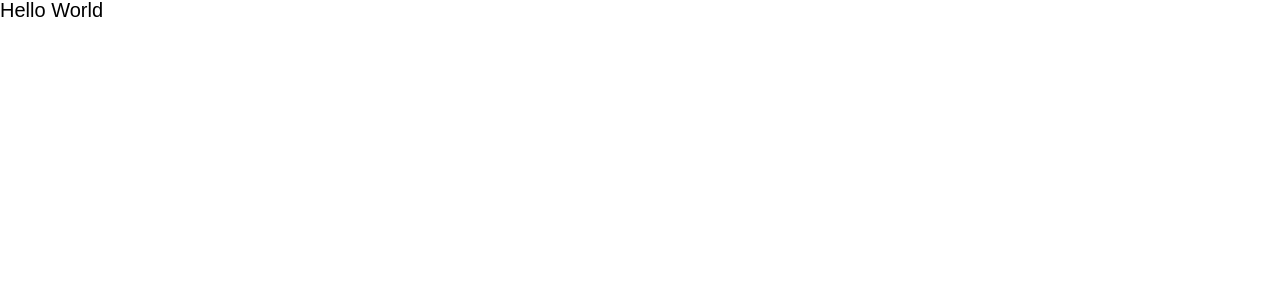
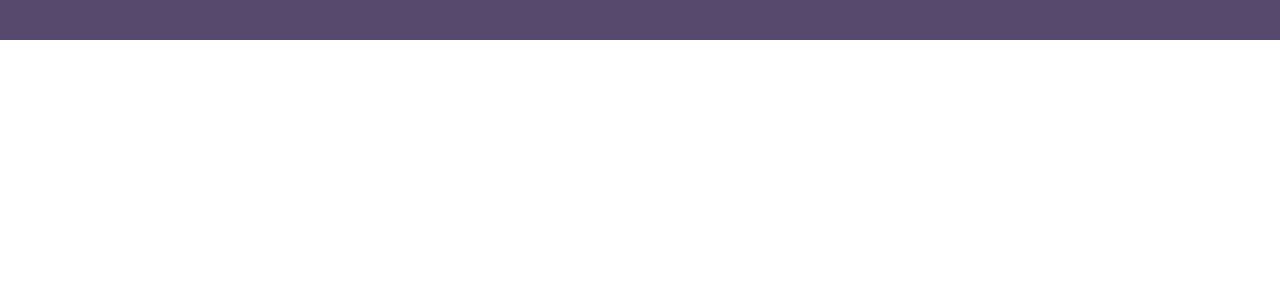
Before and after one commit to lattei/Full-Stack-App-with-React-and-REST-API, a React (Vite) app in the folder client/: page / in a window 1280 px wide. Shown: the top 300 px of the page. Built offline with nearby package versions, Linux system fonts and the light colour scheme.

Commit message:
Build Shared Components
Build header component rendering the provided html via mockup, rendered to app.jsx

```diff
--- a/client/src/App.jsx
+++ b/client/src/App.jsx
@@ -1,5 +1,9 @@
+import Header from "./components/Header";
+
 const App = () => {
-  return <h1>Hello World</h1>;
+  return (
+    <Header />
+  );
 };
 
 export default App;
--- /dev/null
+++ b/client/src/components/Header.jsx
@@ -0,0 +1,13 @@
+const Header = () => {
+    return (
+      <header>
+        <div class="wrap header--flex">
+          <h1 class="header--logo">
+            {/* <a href="index.html">Courses</a> Replace this with a Link to Courses component */}
+          </h1>
+        </div>
+      </header>
+    );
+};
+
+export default Header;
```
